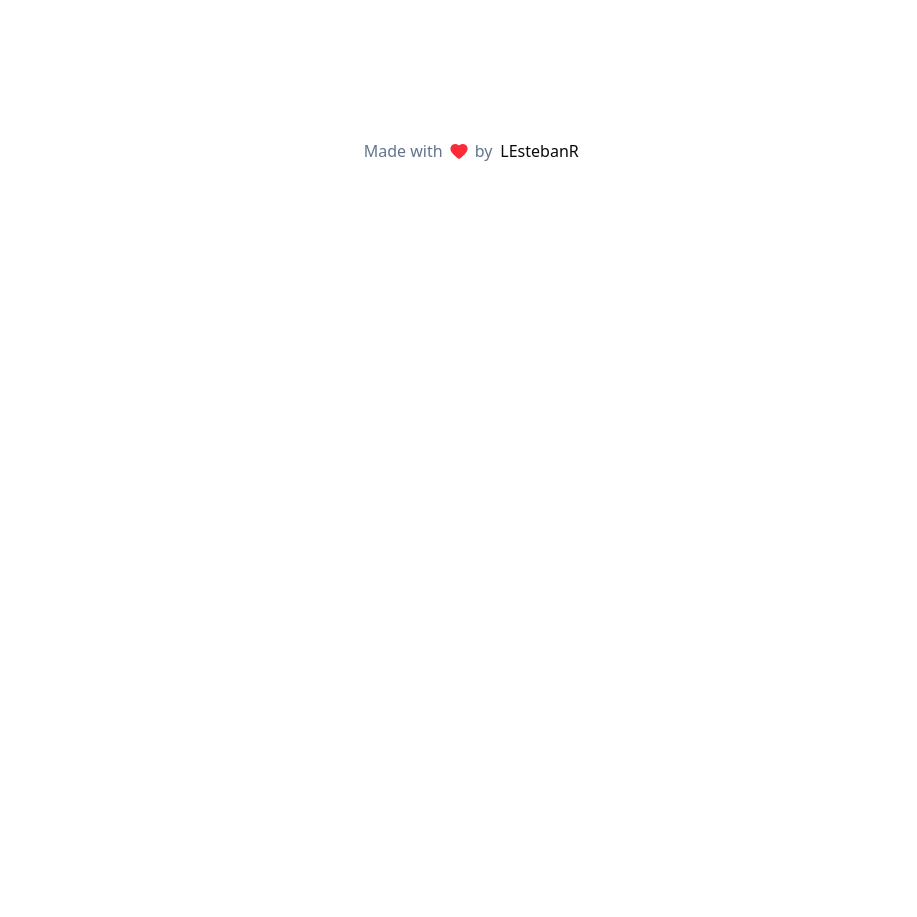
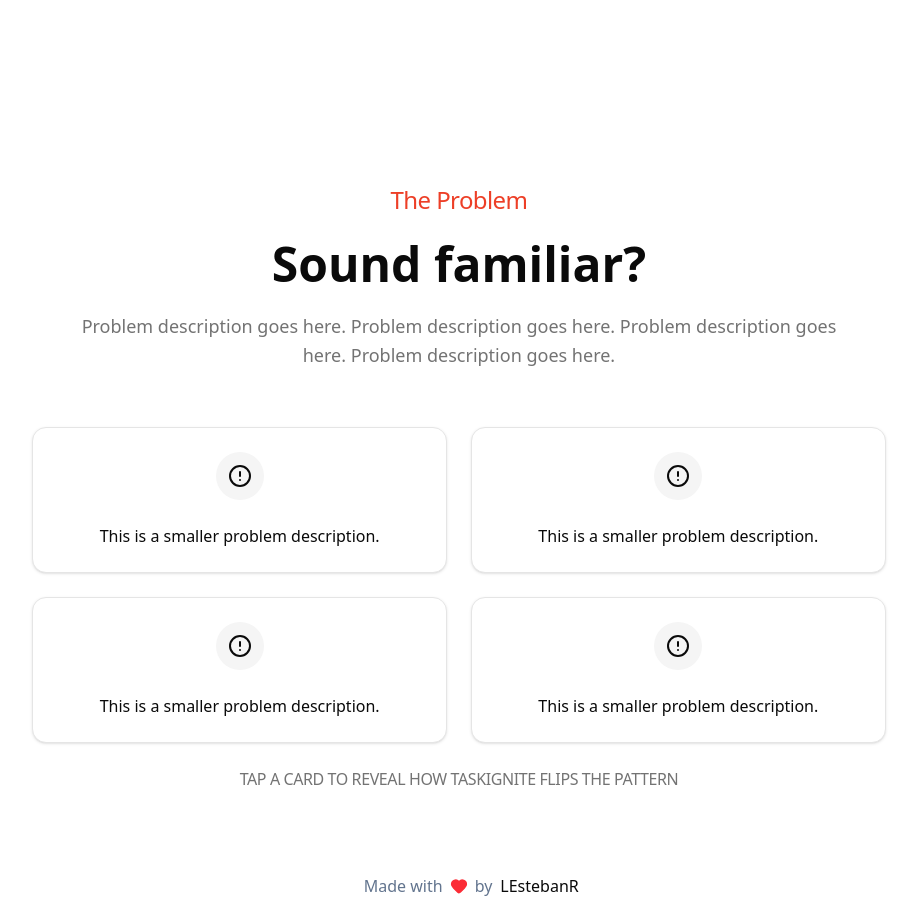
Before and after one commit to LEstebanR/indie-project-template, a Next.js app: page / in a window 1280 px wide. Shown: the part 680-1597 px from the top of the page, without its empty margins (181-1098 px from the left). Before the commit the page ends 862 px from the top, so only its background shows below. Built offline with nearby package versions, Linux system fonts and the light colour scheme.

Commit message:
add problem section

```diff
--- a/app/globals.css
+++ b/app/globals.css
@@ -53,8 +53,8 @@
   --popover-foreground: oklch(0.145 0 0);
   --primary: oklch(0.3991 0.1196 256.44);
   --primary-foreground: oklch(0.7 0.1196 256.44);
-  --secondary: oklch(0.97 0 0);
-  --secondary-foreground: oklch(0.205 0 0);
+  --secondary: oklch(0.6259 0.2138 31.18);
+  --secondary-foreground: oklch(0.7559 0.0715 31.18);
   --muted: oklch(0.97 0 0);
   --muted-foreground: oklch(0.556 0 0);
   --accent: oklch(0.97 0 0);
@@ -116,6 +116,9 @@
   * {
     @apply border-border outline-ring/50;
   }
+  html {
+    @apply scroll-smooth;
+  }
   body {
     @apply bg-background text-foreground;
   }
--- a/app/page.tsx
+++ b/app/page.tsx
@@ -1,9 +1,11 @@
 import { Hero } from "@/components/views/home/hero";
+import { Problem } from "@/components/views/home/problem";
 
 export default function Home() {
   return (
     <div className="w-full flex items-center justify-center flex-col">
       <Hero />
+      <Problem />
     </div>
   );
 }
--- a/components/header.tsx
+++ b/components/header.tsx
@@ -45,7 +45,7 @@ export function Header() {
     <header className="w-full flex items-center justify-center h-16 sticky top-0 bg-background z-50 ">
       <div className=" flex items-center justify-between md:w-8/12 w-full px-2 md:px-0">
         <Logo />
-        <div className="items-center gap-x-8 hidden md:flex border rounded-full px-12 py-2">
+        <div className="items-center gap-x-8 hidden md:flex border border-black rounded-full px-12 py-2">
           {LINKS.map((link) => (
             <a
               key={link.label}
--- /dev/null
+++ b/components/ui/card.tsx
@@ -0,0 +1,92 @@
+import * as React from "react"
+
+import { cn } from "@/lib/utils"
+
+function Card({ className, ...props }: React.ComponentProps<"div">) {
+  return (
+    <div
+      data-slot="card"
+      className={cn(
+        "bg-card text-card-foreground flex flex-col gap-6 rounded-xl border py-6 shadow-sm",
+        className
+      )}
+      {...props}
+    />
+  )
+}
+
+function CardHeader({ className, ...props }: React.ComponentProps<"div">) {
+  return (
+    <div
+      data-slot="card-header"
+      className={cn(
+        "@container/card-header grid auto-rows-min grid-rows-[auto_auto] items-start gap-2 px-6 has-data-[slot=card-action]:grid-cols-[1fr_auto] [.border-b]:pb-6",
+        className
+      )}
+      {...props}
+    />
+  )
+}
+
+function CardTitle({ className, ...props }: React.ComponentProps<"div">) {
+  return (
+    <div
+      data-slot="card-title"
+      className={cn("leading-none font-semibold", className)}
+      {...props}
+    />
+  )
+}
+
+function CardDescription({ className, ...props }: React.ComponentProps<"div">) {
+  return (
+    <div
+      data-slot="card-description"
+      className={cn("text-muted-foreground text-sm", className)}
+      {...props}
+    />
+  )
+}
+
+function CardAction({ className, ...props }: React.ComponentProps<"div">) {
+  return (
+    <div
+      data-slot="card-action"
+      className={cn(
+        "col-start-2 row-span-2 row-start-1 self-start justify-self-end",
+        className
+      )}
+      {...props}
+    />
+  )
+}
+
+function CardContent({ className, ...props }: React.ComponentProps<"div">) {
+  return (
+    <div
+      data-slot="card-content"
+      className={cn("px-6", className)}
+      {...props}
+    />
+  )
+}
+
+function CardFooter({ className, ...props }: React.ComponentProps<"div">) {
+  return (
+    <div
+      data-slot="card-footer"
+      className={cn("flex items-center px-6 [.border-t]:pt-6", className)}
+      {...props}
+    />
+  )
+}
+
+export {
+  Card,
+  CardHeader,
+  CardFooter,
+  CardTitle,
+  CardAction,
+  CardDescription,
+  CardContent,
+}
--- a/components/views/home/hero.tsx
+++ b/components/views/home/hero.tsx
@@ -13,7 +13,7 @@ export function Hero() {
       <h1 className="text-4xl md:text-6xl font-bold tracking-tight text-center md:w-8/12">
         Title message
       </h1>
-      <p className="text-4xl md:text-6xl font-bold tracking-tight text-center md:w-8/12 mb-8 bg-linear-to-r from-primary to-primary/60 bg-clip-text text-transparent">
+      <p className="text-4xl md:text-6xl font-bold tracking-tight text-center md:w-8/12 mb-8 bg-linear-to-r from-primary to-primary/60 bg-clip-text text-transparent pb-1">
         Subtitle message
       </p>
       <p className="text-xl text-muted-foreground mb-8 text-justify max-w-2xl mx-auto leading-relaxed">
--- /dev/null
+++ b/components/views/home/problem.tsx
@@ -0,0 +1,110 @@
+"use client";
+
+import { Card } from "@/components/ui/card";
+import { CircleAlert, CircleCheckBig } from "lucide-react";
+import * as React from "react";
+
+const PROBLEMS = [
+  {
+    description: "This is a smaller problem description.",
+    fix: "This is a smaller problem fix.",
+  },
+  {
+    description: "This is a smaller problem description.",
+    fix: "This is a smaller problem fix.",
+  },
+  {
+    description: "This is a smaller problem description.",
+    fix: "This is a smaller problem fix.",
+  },
+  {
+    description: "This is a smaller problem description.",
+    fix: "This is a smaller problem fix.",
+  },
+];
+
+function ProblemCard({
+  description,
+  fix,
+}: {
+  description: string;
+  fix: string;
+}) {
+  const [flipped, setFlipped] = React.useState(false);
+
+  return (
+    <div
+      className="relative w-full cursor-pointer"
+      onClick={() => setFlipped(true)}
+      onMouseLeave={() => setFlipped(false)}
+      tabIndex={0}
+      onKeyDown={(e) => {
+        if (e.key === "Enter" || e.key === " ") setFlipped((s) => !s);
+      }}
+      aria-pressed={flipped}
+      style={{ perspective: "1000px" }}
+    >
+      <div
+        className="relative w-full transition-transform duration-500"
+        style={{
+          transformStyle: "preserve-3d",
+          transform: flipped ? "rotateY(180deg)" : "rotateY(0deg)",
+        }}
+      >
+        {/* Front Card (whole card flips) */}
+        <Card
+          className="w-full p-6 flex flex-col gap-4 items-center"
+          style={{ backfaceVisibility: "hidden" }}
+        >
+          <div className="p-3 rounded-full bg-muted mb-2">
+            <CircleAlert className="h-6 w-6 " />
+          </div>
+          <p className="text-center">{description}</p>
+        </Card>
+
+        {/* Back Card */}
+        <Card
+          className="absolute inset-0 w-full h-full p-6 flex flex-col gap-4 items-center border-secondary border-2 bg-black/80"
+          style={{ transform: "rotateY(180deg)", backfaceVisibility: "hidden" }}
+        >
+          <div className="p-3 rounded-full bg-green-100 mb-2">
+            <CircleCheckBig className="h-6 w-6 text-green-600" />
+          </div>
+          <p className="text-center text-white/80">{fix}</p>
+        </Card>
+      </div>
+    </div>
+  );
+}
+
+export function Problem() {
+  return (
+    <div
+      id="problem"
+      className="flex flex-col  items-center gap-6 md:w-8/12 px-2 md:px-0 py-16"
+    >
+      <h2 className="text-xl md:text-2xl text-secondary tracking-tight text-center">
+        The Problem
+      </h2>
+      <p className="font-bold text-center text-4xl md:text-5xl">
+        Sound familiar?{" "}
+      </p>
+      <p className="text-lg text-muted-foreground text-center  max-w-3xl leading-relaxed">
+        Problem description goes here. Problem description goes here. Problem
+        description goes here. Problem description goes here.
+      </p>
+      <div className="grid grid-cols-1 md:grid-cols-2 gap-6 w-full mt-8">
+        {PROBLEMS.map((problem, index) => (
+          <ProblemCard
+            key={index}
+            description={problem.description}
+            fix={problem.fix}
+          />
+        ))}
+      </div>
+      <p className="text-md text-muted-foreground text-center uppercase tracking-tight">
+        Tap a card to reveal how TaskIgnite flips the pattern
+      </p>
+    </div>
+  );
+}
```
